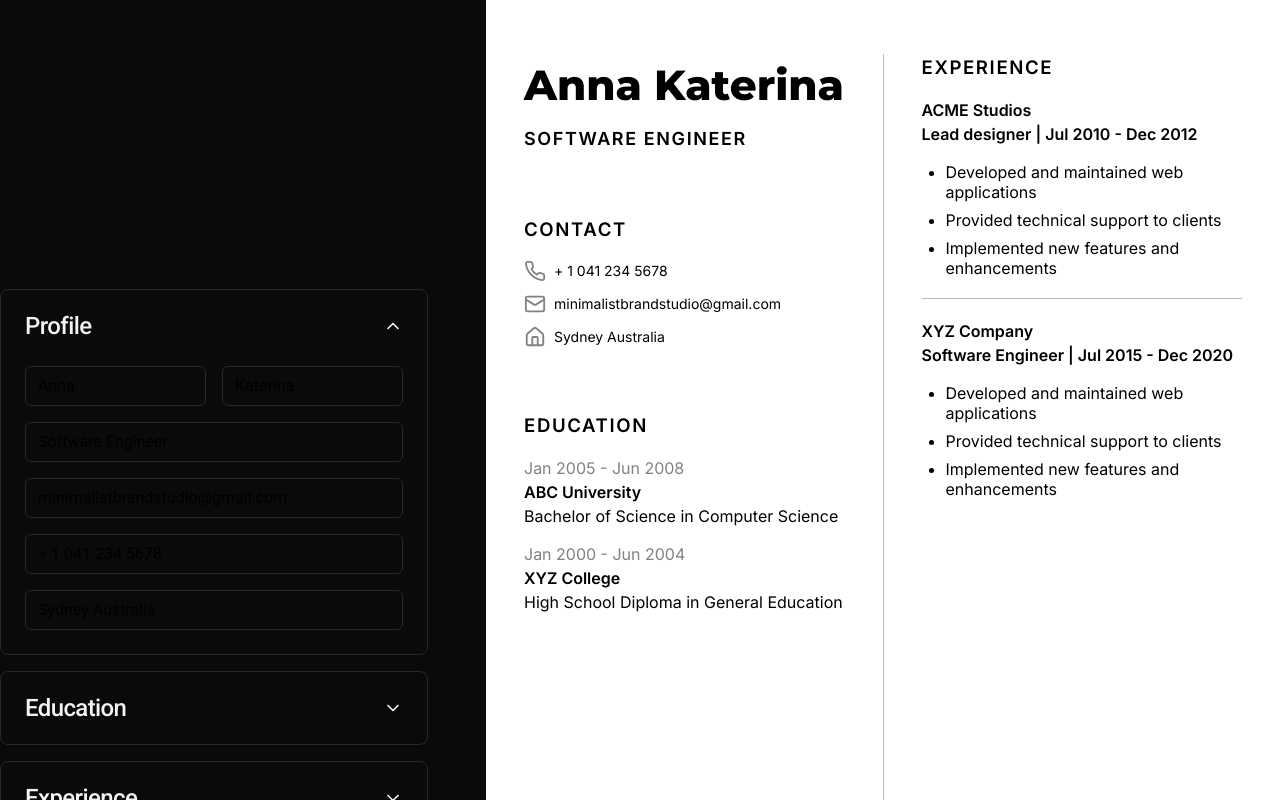
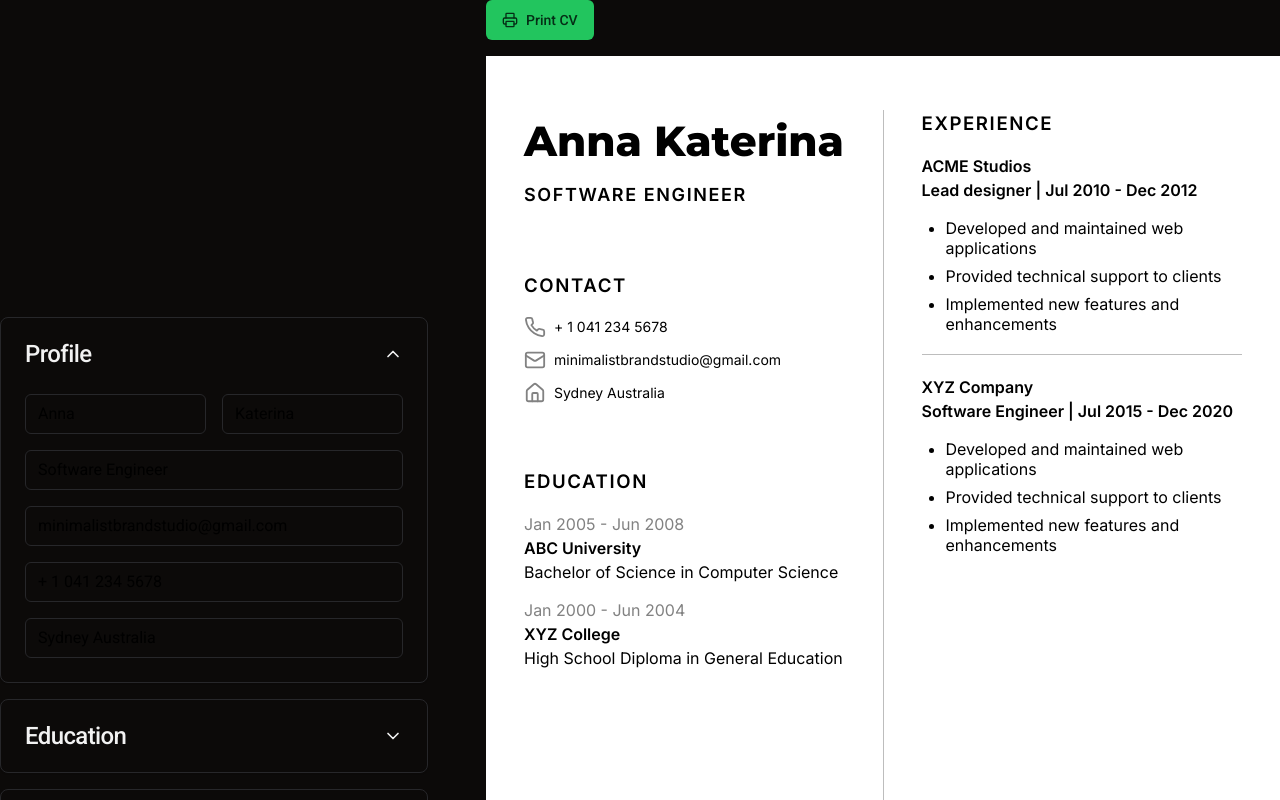
Before and after one commit to shahiutsav/cv-generator, a React (Vite) app: page / in a window 1280 px wide. Shown: the top 800 px of the page. Built offline with nearby package versions, Linux system fonts and the light colour scheme.

Commit message:
Make the CV downloadable/printable

```diff
--- a/package.json
+++ b/package.json
@@ -18,7 +18,8 @@
     "clsx": "^2.1.1",
     "lucide-react": "^0.460.0",
     "react": "^18.3.1",
-    "react-dom": "^18.3.1"
+    "react-dom": "^18.3.1",
+    "react-to-print": "^3.0.2"
   },
   "devDependencies": {
     "@eslint/js": "^9.13.0",
--- a/src/App.jsx
+++ b/src/App.jsx
@@ -3,6 +3,10 @@ import { useState } from "react";
 
 import ProfileEditor from "@/components/ProfileEditor/ProfileEditor";
 import { BaseTemplate } from "@/components/CV/Templates/Base/BaseTemplate";
+import { Button } from "./components/ui/Button/Button";
+import { Printer } from "lucide-react";
+
+import PropTypes from "prop-types";
 
 function App() {
   const dummyData = {
@@ -62,10 +66,90 @@ function App() {
         <ProfileEditor data={cvData} setData={setCvData} />
       </div>
       <div className="output-section">
-        <BaseTemplate data={cvData} />
+        <PrintableCV data={cvData} />
       </div>
     </div>
   );
 }
 
+const PrintableCV = ({ data }) => {
+  return (
+    <div className="cv-container">
+      <div className="print-hidden">
+        <Button
+          onClick={() => window.print()}
+          style={{
+            display: "flex",
+            alignItems: "center",
+            gap: "8px",
+            marginBottom: "1rem",
+          }}
+        >
+          <Printer size={16} />
+          Print CV
+        </Button>
+      </div>
+      <div className="cv-content">
+        <BaseTemplate data={data} />
+      </div>
+      <style>{`
+        @media print {
+          @page {
+            size: A4;
+            margin: 0;
+          }
+
+          body {
+            margin: 0;
+            padding: 0;
+            -webkit-print-color-adjust: exact;
+            print-color-adjust: exact;
+          }
+
+          /* Hide everything except the CV content */
+          .body {
+            display: flex;
+            justify-content: center;
+            background: none;
+          }
+
+          .input-section {
+            display: none !important;
+          }
+
+          .print-hidden {
+            display: none !important;
+          }
+
+          .cv-container {
+            width: 21cm;
+            min-height: 29.7cm;
+            margin: 0;
+            box-shadow: none;
+            background: white;
+          }
+
+          .cv-content {
+            width: 100%;
+            height: 100%;
+          }
+
+          /* Reset any conflicting styles */
+          .output-section {
+            margin: 0;
+            padding: 0;
+            width: 100%;
+            max-width: none;
+            box-shadow: none;
+          }
+        }
+      `}</style>
+    </div>
+  );
+};
+
+PrintableCV.propTypes = {
+  data: PropTypes.object.isRequired,
+};
+
 export default App;
```
Also changed, not shown: 1 other file (tests, documents, lock files or other folders).
